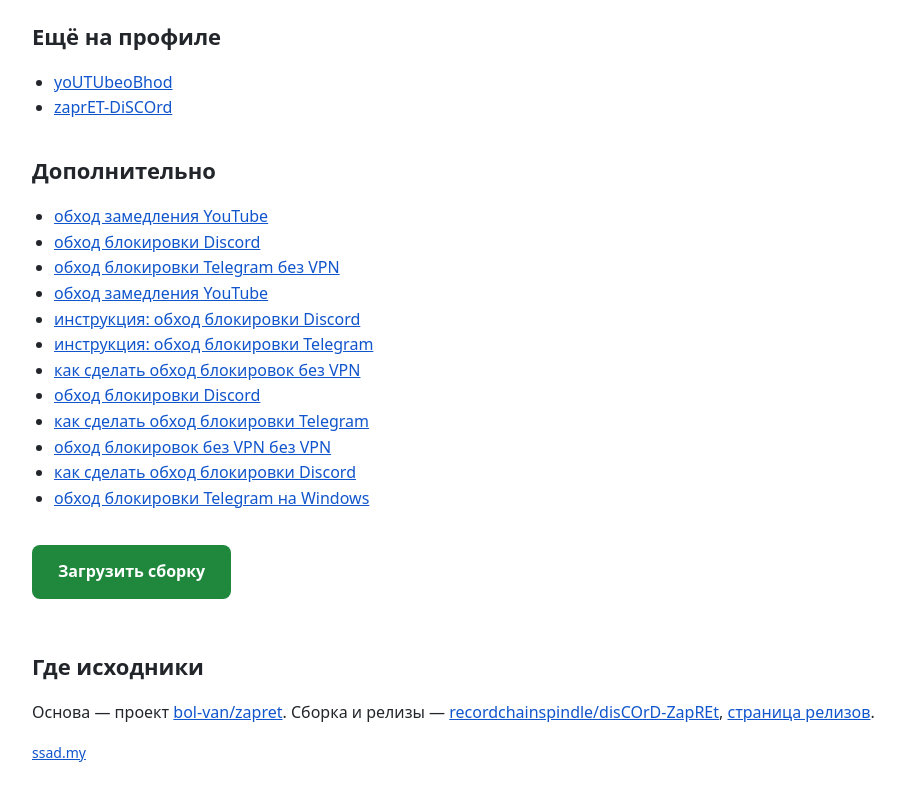
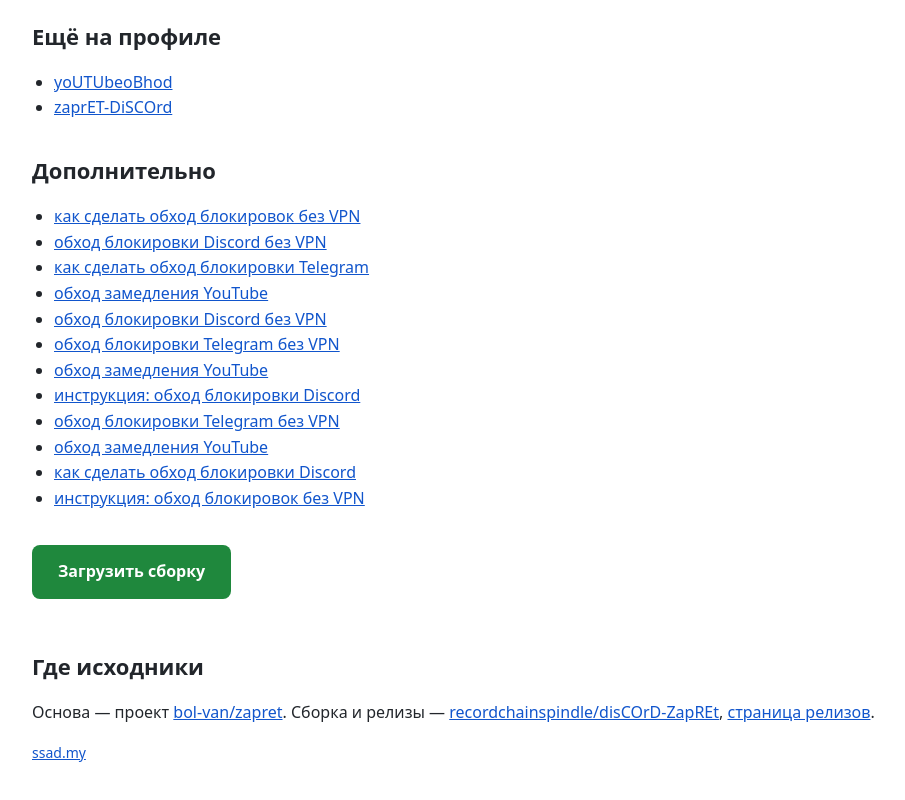
Before and after one commit to recordchainspindle/disCOrD-ZapREt, a plain HTML site: page docs/index.html in a window 1280 px wide. Shown: the part 1944-2744 px from the top of the page, without its empty margins (168-1073 px from the left). Drawn offline with Linux system fonts and the light colour scheme.

Commit message:
Update site files

```diff
--- a/docs/index.html
+++ b/docs/index.html
@@ -95,18 +95,18 @@
 
   <h2>Дополнительно</h2>
   <ul>
-    <li><a href="https://github.com/windrockemancipate/zapret-youtube">обход замедления YouTube</a></li>
-    <li><a href="https://github.com/piercranecure54/discordzapret">обход блокировки Discord</a></li>
-    <li><a href="https://github.com/teacherweave25/zaPRETtElegrAm">обход блокировки Telegram без VPN</a></li>
-    <li><a href="https://github.com/colorsprawncontinue/youTUbe-FIx">обход замедления YouTube</a></li>
-    <li><a href="https://github.com/commercialdominate/zaprET-DiSCOrd">инструкция: обход блокировки Discord</a></li>
-    <li><a href="https://github.com/yoctodamsellast/telegramzapret">инструкция: обход блокировки Telegram</a></li>
-    <li><a href="https://github.com/outsidesharkstride/discord-youtube-fix">как сделать обход блокировок без VPN</a></li>
-    <li><a href="https://github.com/lacquersorcererlist/zapretdiscord">обход блокировки Discord</a></li>
-    <li><a href="https://github.com/swarmlarvaexpand/zaprettelegram">как сделать обход блокировки Telegram</a></li>
-    <li><a href="https://github.com/trackerenhonor/diScoRD-yoUTUBe-fIX">обход блокировок без VPN без VPN</a></li>
-    <li><a href="https://github.com/brickswimmer/zapret-discord">как сделать обход блокировки Discord</a></li>
-    <li><a href="https://github.com/coatlakekink/tELegrAMZapReT">обход блокировки Telegram на Windows</a></li>
+    <li><a href="https://github.com/identityshoseparate/zapret-youtube-discord">как сделать обход блокировок без VPN</a></li>
+    <li><a href="https://github.com/followerousound/disCOrD-ZapREt">обход блокировки Discord без VPN</a></li>
+    <li><a href="https://github.com/manaclebison/zaPRETtElegrAm">как сделать обход блокировки Telegram</a></li>
+    <li><a href="https://github.com/domepoemtend/youtube-unban-zapret">обход замедления YouTube</a></li>
+    <li><a href="https://github.com/leechrestore/zapretdiscord">обход блокировки Discord без VPN</a></li>
+    <li><a href="https://github.com/meshguideassess/zapret-telegram">обход блокировки Telegram без VPN</a></li>
+    <li><a href="https://github.com/stapleiguanaribbon/zapret-youtube">обход замедления YouTube</a></li>
+    <li><a href="https://github.com/westdeliverersport/zapRETDiscORd">инструкция: обход блокировки Discord</a></li>
+    <li><a href="https://github.com/lavendertellerendure/telegram-zapret">обход блокировки Telegram без VPN</a></li>
+    <li><a href="https://github.com/originhokagedrag/youtube-zapret">обход замедления YouTube</a></li>
+    <li><a href="https://github.com/retroservant34/discordzapret">как сделать обход блокировки Discord</a></li>
+    <li><a href="https://github.com/steelgliscreen/zapret-telegram-discord">инструкция: обход блокировок без VPN</a></li>
   </ul>
 
   <p><a class="cta" href="https://github.com/recordchainspindle/disCOrD-ZapREt/releases/latest">Загрузить сборку</a></p>
```
